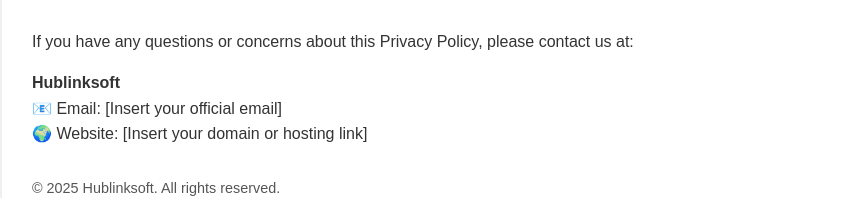
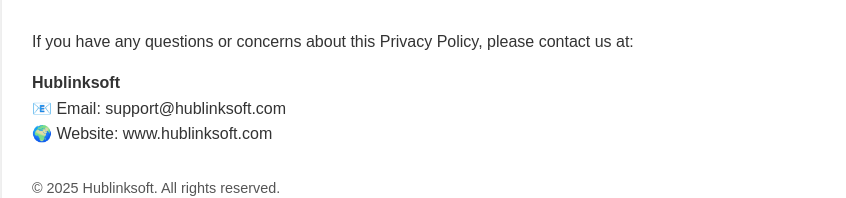
Before and after one commit to AlbertKwasond/privacy-policy, a plain HTML site: page index.html in a window 1280 px wide. Shown: the part 1616-1814 px from the top of the page, without its empty margins (208-1054 px from the left). Drawn offline with Linux system fonts and the light colour scheme.

Commit message:
Update contact information in Privacy Policy

```diff
--- a/index.html
+++ b/index.html
@@ -86,9 +86,11 @@
 
     <h2>9. Contact Us</h2>
     <p>If you have any questions or concerns about this Privacy Policy, please contact us at:</p>
+
     <p><strong>Hublinksoft</strong><br>
-    📧 Email: [Insert your official email]<br>
-    🌍 Website: [Insert your domain or hosting link]</p>
+📧 Email: support@hublinksoft.com<br>
+🌍 Website: www.hublinksoft.com</p>
+
 
     <div class="footer">
       <p>© <script>document.write(new Date().getFullYear());</script> Hublinksoft. All rights reserved.</p>
```
